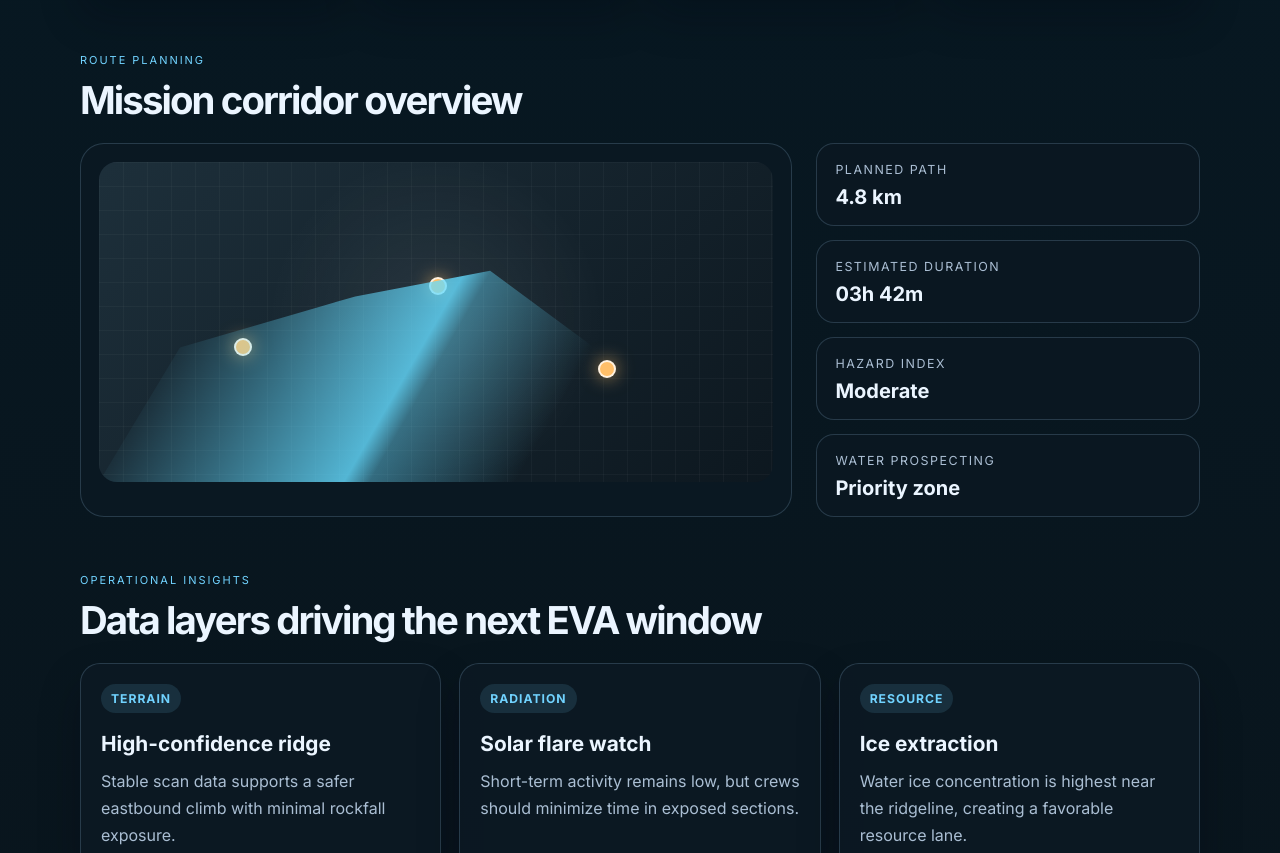
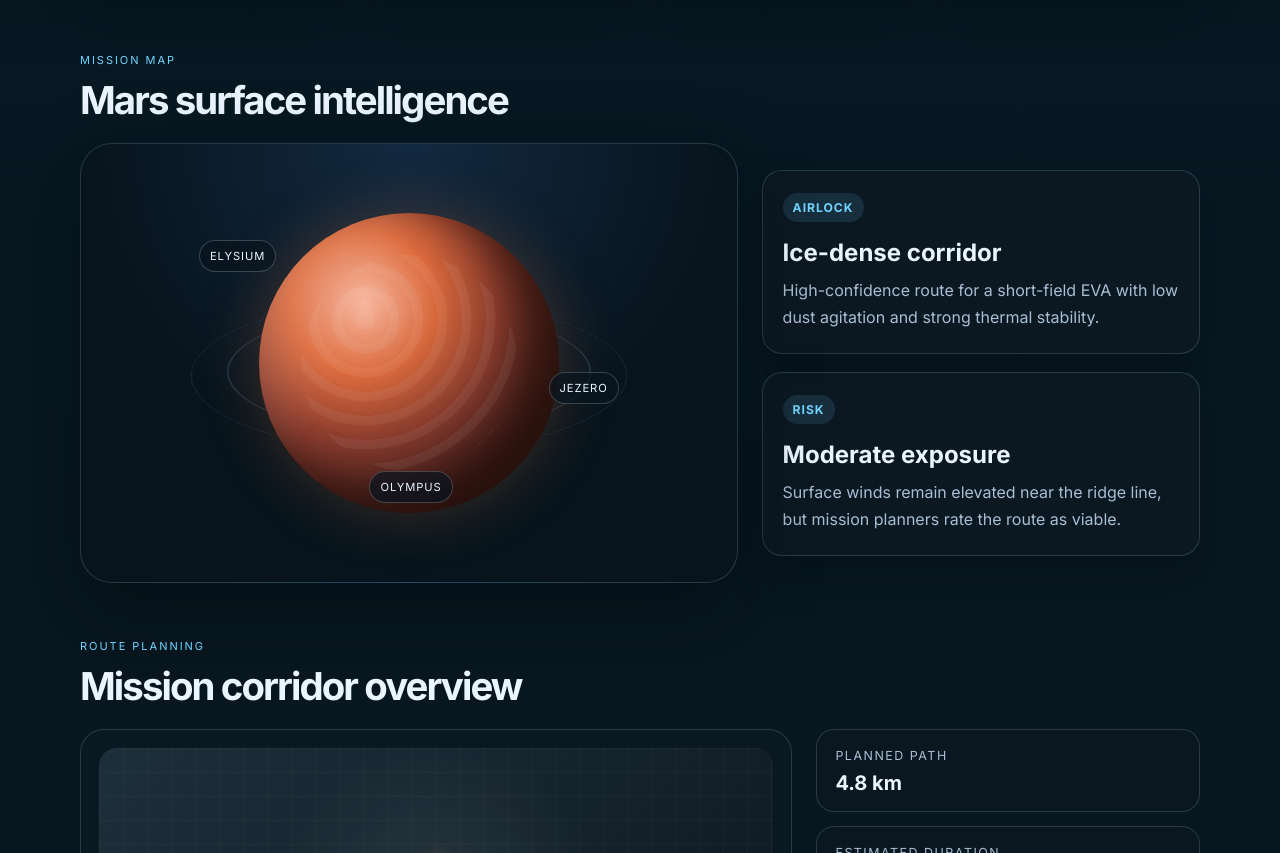
Before and after one commit to Anuragsaroya/Astro-Intel, a React app: page index.html in a window 1280 px wide. Shown: the part 893-1746 px from the top of the page. Built offline with nearby package versions, Linux system fonts and the light colour scheme.

Commit message:
Add an interactive Mars globe section and enhance the landing page with mission-map interactivity.

```diff
--- a/index.html
+++ b/index.html
@@ -69,7 +69,7 @@
           </div>
 
           <div class="hero-panel reveal">
-            <div class="orbit-card">
+            <div class="orbit-card" id="orbitalCard">
               <div class="card-header">
                 <span class="status-dot"></span>
                 <span>Surface telemetry</span>
@@ -124,6 +124,37 @@
             <h3>99.2%</h3>
             <span>Strong uplink across all sectors</span>
           </article>
+        </section>
+
+        <section class="globe-section container reveal" aria-labelledby="mars-globe-title">
+          <div class="section-head">
+            <p class="eyebrow accent">Mission map</p>
+            <h3 id="mars-globe-title">Mars surface intelligence</h3>
+          </div>
+
+          <div class="globe-wrapper">
+            <div class="mars-globe" id="marsGlobe" aria-label="Interactive Mars globe">
+              <div class="globe-orbit orbit-one"></div>
+              <div class="globe-orbit orbit-two"></div>
+              <div class="globe-core"></div>
+              <button class="globe-marker marker-one" type="button">Elysium</button>
+              <button class="globe-marker marker-two" type="button">Jezero</button>
+              <button class="globe-marker marker-three" type="button">Olympus</button>
+            </div>
+
+            <div class="globe-sidebar">
+              <div class="globe-panel">
+                <span class="chip">Airlock</span>
+                <h4>Ice-dense corridor</h4>
+                <p>High-confidence route for a short-field EVA with low dust agitation and strong thermal stability.</p>
+              </div>
+              <div class="globe-panel">
+                <span class="chip">Risk</span>
+                <h4>Moderate exposure</h4>
+                <p>Surface winds remain elevated near the ridge line, but mission planners rate the route as viable.</p>
+              </div>
+            </div>
+          </div>
         </section>
 
         <section class="route-panel container reveal" id="route-planning">
--- a/script.js
+++ b/script.js
@@ -30,7 +30,7 @@ const observer = new IntersectionObserver(
 
 document.querySelectorAll('.reveal').forEach((element) => observer.observe(element));
 
-const heroCard = document.querySelector('.orbit-card');
+const heroCard = document.getElementById('orbitalCard');
 if (heroCard) {
   heroCard.addEventListener('pointermove', (event) => {
     const rect = heroCard.getBoundingClientRect();
@@ -44,3 +44,38 @@ if (heroCard) {
     heroCard.style.transform = 'perspective(1000px) rotateX(0deg) rotateY(0deg)';
   });
 }
+
+const marsGlobe = document.getElementById('marsGlobe');
+if (marsGlobe) {
+  let currentX = 0;
+  let currentY = 0;
+
+  const applyTilt = () => {
+    marsGlobe.style.setProperty('--tilt-x', `${currentX}deg`);
+    marsGlobe.style.setProperty('--tilt-y', `${currentY}deg`);
+  };
+
+  marsGlobe.addEventListener('pointermove', (event) => {
+    const rect = marsGlobe.getBoundingClientRect();
+    const offsetX = ((event.clientX - rect.left) / rect.width - 0.5) * 18;
+    const offsetY = ((event.clientY - rect.top) / rect.height - 0.5) * -18;
+
+    currentX = offsetY;
+    currentY = offsetX;
+    applyTilt();
+  });
+
+  marsGlobe.addEventListener('pointerleave', () => {
+    currentX = 0;
+    currentY = 0;
+    applyTilt();
+  });
+
+  const markers = marsGlobe.querySelectorAll('.globe-marker');
+  markers.forEach((marker) => {
+    marker.addEventListener('click', () => {
+      markers.forEach((item) => item.classList.remove('active'));
+      marker.classList.add('active');
+    });
+  });
+}
--- a/style.css
+++ b/style.css
@@ -225,6 +225,7 @@ a {
   border-radius: 28px;
   background: linear-gradient(180deg, rgba(18, 36, 48, 0.96), rgba(10, 21, 28, 0.9));
   box-shadow: var(--shadow);
+  transition: transform 0.2s ease;
 }
 
 .card-header {
@@ -312,7 +313,8 @@ a {
 }
 
 .stat-card,
-.insight-card {
+.insight-card,
+.globe-panel {
   border-radius: 20px;
   border: 1px solid var(--line);
   background: rgba(12, 25, 35, 0.86);
@@ -332,6 +334,112 @@ a {
 .stat-card h3 {
   margin: 16px 0 10px;
   font-size: clamp(1.5rem, 2vw, 2.1rem);
+}
+
+.globe-section {
+  margin-top: 56px;
+}
+
+.globe-wrapper {
+  display: grid;
+  grid-template-columns: 1.2fr 0.8fr;
+  gap: 24px;
+  align-items: center;
+}
+
+.mars-globe {
+  position: relative;
+  display: grid;
+  place-items: center;
+  min-height: 440px;
+  border-radius: 32px;
+  border: 1px solid var(--line);
+  background: radial-gradient(circle at top, rgba(92, 153, 255, 0.14), rgba(8, 20, 29, 0.9) 58%);
+  overflow: hidden;
+  box-shadow: var(--shadow);
+  perspective: 1200px;
+}
+
+.globe-core {
+  position: relative;
+  width: min(62vw, 300px);
+  height: min(62vw, 300px);
+  border-radius: 50%;
+  background: radial-gradient(circle at 35% 30%, #f7b69e, #dd6b3d 25%, #8d3d2e 48%, #3d1c1d 72%, #180d11 100%);
+  box-shadow: inset -30px -20px 40px rgba(44, 17, 9, 0.7), 0 0 60px rgba(226, 120, 59, 0.25);
+  transform: rotateX(var(--tilt-x, 0deg)) rotateY(var(--tilt-y, 0deg));
+  transition: transform 0.2s ease-out;
+}
+
+.globe-core::before,
+.globe-core::after {
+  content: "";
+  position: absolute;
+  inset: 0;
+  border-radius: 50%;
+}
+
+.globe-core::before {
+  background: linear-gradient(120deg, rgba(255,255,255,0.18), transparent 38%, rgba(0,0,0,0.16));
+}
+
+.globe-core::after {
+  inset: 14%;
+  background: repeating-radial-gradient(circle at 30% 30%, rgba(255,255,255,0.08), rgba(255,255,255,0.08) 9px, transparent 10px, transparent 24px);
+  opacity: 0.7;
+}
+
+.globe-orbit {
+  position: absolute;
+  width: 360px;
+  height: 360px;
+  border: 1px solid rgba(148, 201, 255, 0.28);
+  border-radius: 50%;
+  transform: rotateX(70deg);
+}
+
+.orbit-two {
+  width: 430px;
+  height: 430px;
+  border-style: dashed;
+  opacity: 0.6;
+}
+
+.globe-marker {
+  position: absolute;
+  padding: 8px 10px;
+  border: 1px solid rgba(255,255,255,0.2);
+  border-radius: 999px;
+  background: rgba(8, 20, 30, 0.7);
+  color: var(--text);
+  font-size: 0.7rem;
+  letter-spacing: 0.08em;
+  text-transform: uppercase;
+  cursor: pointer;
+}
+
+.marker-one { top: 22%; left: 18%; }
+.marker-two { top: 52%; right: 18%; }
+.marker-three { bottom: 18%; left: 44%; }
+
+.globe-sidebar {
+  display: grid;
+  gap: 18px;
+}
+
+.globe-panel {
+  padding: 22px 20px;
+}
+
+.globe-panel h4 {
+  margin: 16px 0 10px;
+  font-size: 1.5rem;
+}
+
+.globe-panel p {
+  margin: 0;
+  color: var(--muted);
+  line-height: 1.7;
 }
 
 .route-panel,
@@ -490,7 +598,8 @@ a {
   .hero,
   .route-grid,
   .insight-grid,
-  .mission-stats {
+  .mission-stats,
+  .globe-wrapper {
     grid-template-columns: 1fr;
   }
 
@@ -525,4 +634,9 @@ a {
   .nav-cta {
     width: 100%;
   }
+
+  .globe-core {
+    width: min(72vw, 260px);
+    height: min(72vw, 260px);
+  }
 }
```
